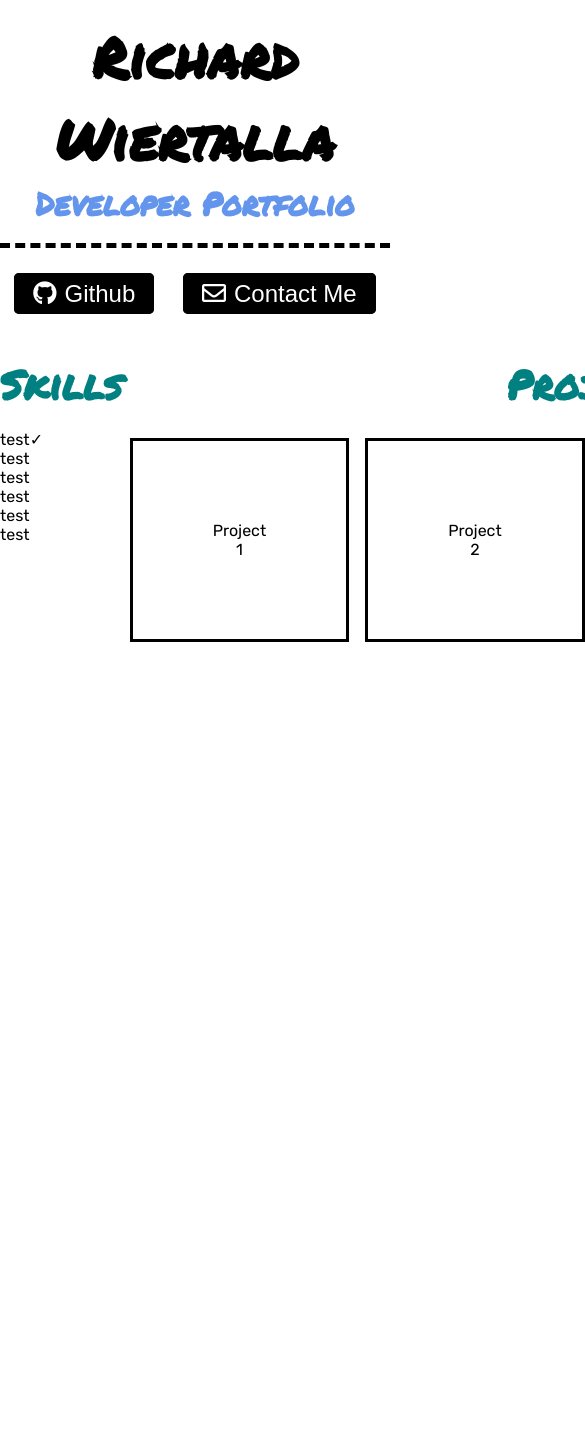
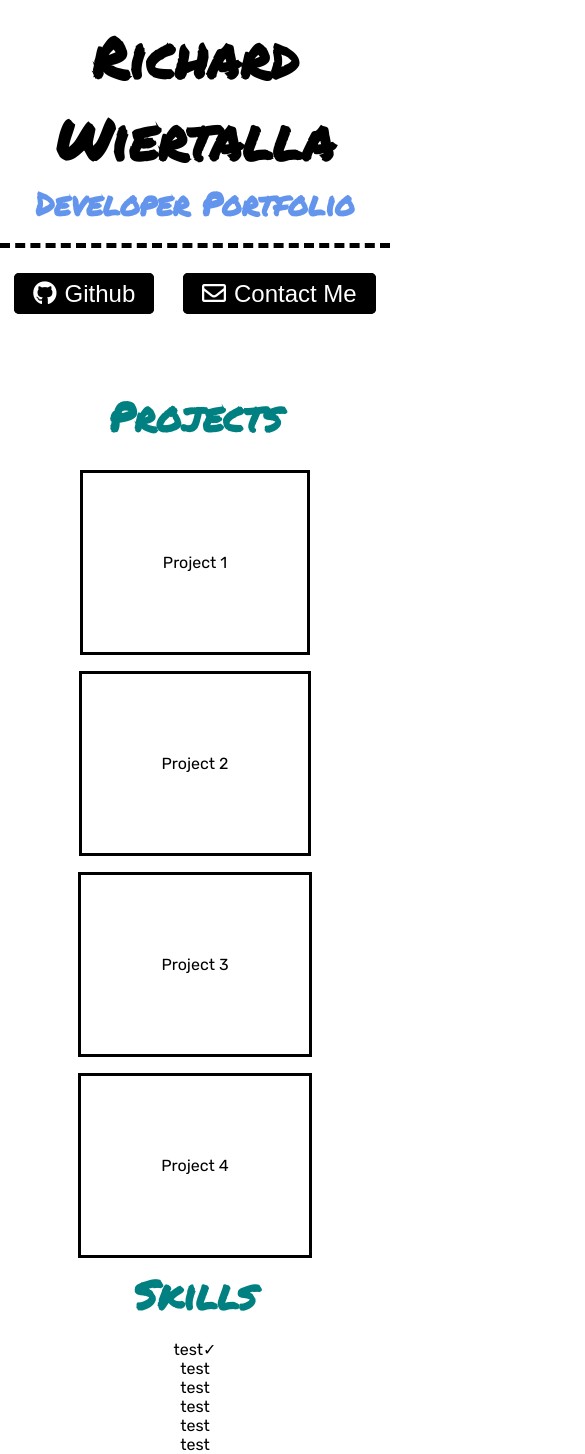
Before and after one commit to wiertar/wiertar.github.io, a Vue app: page / in a window 390 px wide. Shown: the top 1454 px of the page, 585 px wide, since content can reach past the window. Before the commit the page ends 844 px from the top, so only its background shows below. Built offline with nearby package versions, Linux system fonts and the light colour scheme.

Commit message:
Made it more responsive

```diff
--- a/package.json
+++ b/package.json
@@ -9,6 +9,7 @@
     "test": "vue-cli-service test:unit"
   },
   "dependencies": {
+    "axios": "^0.18.0",
     "vue": "^2.5.17"
   },
   "devDependencies": {
--- a/src/App.vue
+++ b/src/App.vue
@@ -11,6 +11,15 @@
       </div>
     </div>
     <section class="content">
+      <div class="content--projects">
+        <h2>Projects</h2>
+        <ul class="projects__list">
+          <li class="projects__list--item">Project 1</li>
+          <li class="projects__list--item">Project 2</li>
+          <li class="projects__list--item">Project 3</li>
+          <li class="projects__list--item">Project 4</li>
+        </ul>
+      </div>
       <div class="content--skills">
         <h2>Skills</h2>
         <ul class="skills__list">
@@ -20,15 +29,6 @@
           <li class="skills__list--item">test</li>
           <li class="skills__list--item">test</li>
           <li class="skills__list--item">test</li>
-        </ul>
-      </div>
-      <div class="content--projects">
-        <h2>Projects</h2>
-        <ul class="projects__list">
-          <li class="projects__list--item">Project 1</li>
-          <li class="projects__list--item">Project 2</li>
-          <li class="projects__list--item">Project 3</li>
-          <li class="projects__list--item">Project 4</li>
         </ul>
       </div>
     </section>
@@ -61,8 +61,7 @@ h1 {
   font-size: 3.5rem;
 }
 
-h2 {
-  color: aquamarine;
+h2 {color: teal;
   color: teal;
   font-size: 2.5rem;
 }
@@ -125,10 +124,14 @@ h3 {
 
 .content {
   display: flex;
+  flex-direction: column;
   justify-content: space-around;
-  margin-top: 3rem;
+  margin-top: 5rem;
   &--projects {
    text-align: center;
+  }
+  &--skills {
+    text-align: center;
   }
 }
 
@@ -148,6 +151,8 @@ h3 {
 .projects {
   &__list {
     display: flex;
+    justify-content: center;
+    flex-wrap: wrap;
     margin-top: 1rem;
     list-style-type: none;
     font-family: 'Rubik', sans-serif;
@@ -163,6 +168,5 @@ h3 {
 #app {
   height: 100vh;
   flex-direction: column;
-
 }
 </style>
```
Also changed, not shown: 1 other file (tests, documents, lock files or other folders).
